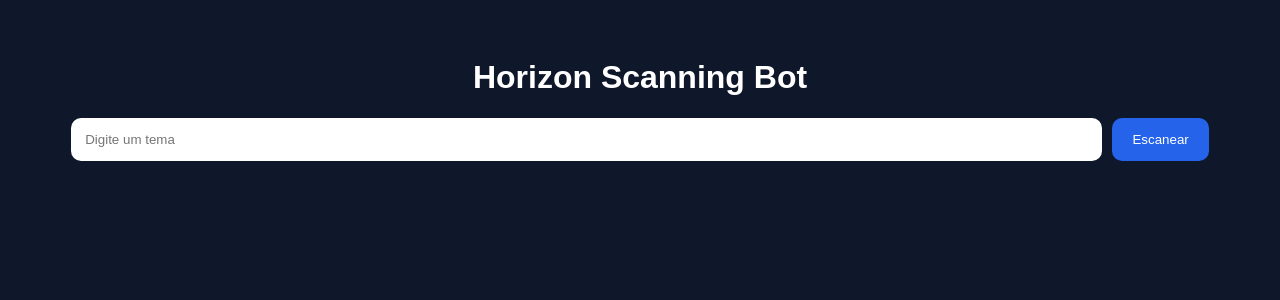
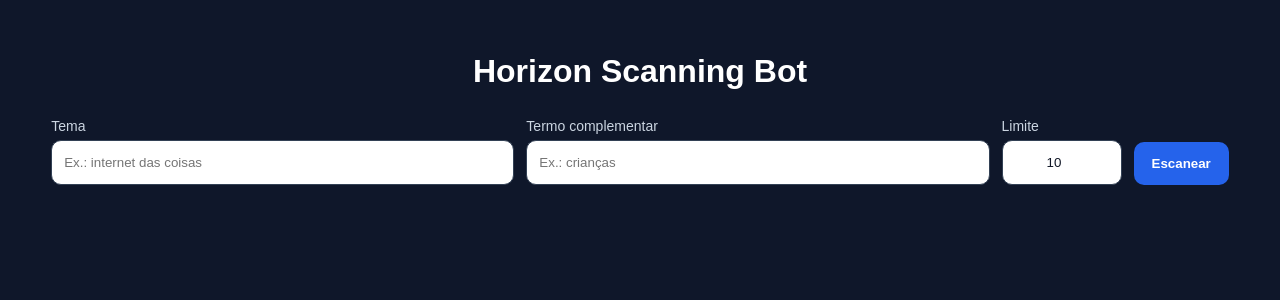
Before and after one commit to edivaldoleitao/scanning_horizon_bot, a FastAPI app: page / in a window 1280 px wide. Shown: the top 300 px of the page. Run offline with FastAPI, Linux system fonts and the light colour scheme.

Commit message:
atualizacao

```diff
--- a/scanning_horizon_bot/app.py
+++ b/scanning_horizon_bot/app.py
@@ -1,36 +1,268 @@
-from fastapi import FastAPI, Request, Form
+# app.py
+from html import escape
+
+from fastapi import FastAPI, Request
 from fastapi.responses import HTMLResponse
-from fastapi.staticfiles import StaticFiles
-from fastapi.templating import Jinja2Templates
 
 from scanner import horizon_scan
 
 app = FastAPI()
-app.mount("/static", StaticFiles(directory="static"), name="static")
 
-templates = Jinja2Templates(directory="templates")
+
+def render_page(results=None, query="", theme="", term="", limit=10, error=""):
+    results = results or []
+
+    rows = ""
+    for i, item in enumerate(results, start=1):
+        rows += f"""
+        <tr>
+            <td>{i}</td>
+            <td>{escape(item.get("title", "—"))}</td>
+            <td>{escape(item.get("source", "—"))}</td>
+            <td>{escape(item.get("published", "—"))}</td>
+            <td>{escape(item.get("summary", "—"))}</td>
+            <td>
+                <a href="{escape(item.get("link", "#"), quote=True)}" target="_blank" rel="noopener">
+                    Abrir
+                </a>
+            </td>
+        </tr>
+        """
+
+    query_html = f"""
+        <p class="query-line">Consulta: <strong>{escape(query)}</strong></p>
+    """ if query else ""
+
+    error_html = f"""
+        <p class="error">{escape(error)}</p>
+    """ if error else ""
+
+    table_html = f"""
+    <div class="table-wrap">
+        <table>
+            <thead>
+                <tr>
+                    <th>#</th>
+                    <th>Título</th>
+                    <th>Fonte</th>
+                    <th>Publicado</th>
+                    <th>Resumo</th>
+                    <th>Link</th>
+                </tr>
+            </thead>
+            <tbody>
+                {rows}
+            </tbody>
+        </table>
+    </div>
+    """ if results else ""
+
+    return f"""
+    <!DOCTYPE html>
+    <html lang="pt-br">
+    <head>
+        <meta charset="UTF-8">
+        <meta name="viewport" content="width=device-width, initial-scale=1.0">
+        <title>Horizon Scanning Bot</title>
+        <style>
+            body {{
+                margin: 0;
+                font-family: Arial, sans-serif;
+                background: #0f172a;
+                color: #e5e7eb;
+            }}
+            .container {{
+                width: 92%;
+                max-width: 1300px;
+                margin: 0 auto;
+                padding: 32px 0 60px;
+            }}
+            h1 {{
+                text-align: center;
+                margin-bottom: 28px;
+                color: #ffffff;
+            }}
+            .search-form {{
+                display: grid;
+                grid-template-columns: 2fr 2fr 120px auto;
+                gap: 12px;
+                align-items: end;
+                margin-bottom: 18px;
+            }}
+            .field {{
+                display: flex;
+                flex-direction: column;
+                gap: 6px;
+            }}
+            .field label {{
+                font-size: 14px;
+                color: #cbd5e1;
+            }}
+            .field input {{
+                padding: 14px 12px;
+                border: 1px solid #334155;
+                border-radius: 10px;
+                background: #ffffff;
+                color: #111827;
+                outline: none;
+            }}
+            .field.small input {{
+                text-align: center;
+            }}
+            button {{
+                padding: 14px 18px;
+                border: none;
+                border-radius: 10px;
+                background: #2563eb;
+                color: white;
+                cursor: pointer;
+                font-weight: 600;
+            }}
+            button:hover {{
+                background: #1d4ed8;
+            }}
+            .query-line {{
+                margin: 16px 0 18px;
+                color: #cbd5e1;
+            }}
+            .error {{
+                margin: 12px 0;
+                color: #fca5a5;
+                font-weight: 700;
+            }}
+            .table-wrap {{
+                overflow-x: auto;
+                background: #111827;
+                border: 1px solid #1f2937;
+                border-radius: 14px;
+            }}
+            table {{
+                width: 100%;
+                border-collapse: collapse;
+                min-width: 1100px;
+            }}
+            th, td {{
+                padding: 14px 12px;
+                border-bottom: 1px solid #1f2937;
+                vertical-align: top;
+                text-align: left;
+            }}
+            th {{
+                background: #1f2937;
+                color: #fff;
+                position: sticky;
+                top: 0;
+            }}
+            td {{
+                color: #e5e7eb;
+            }}
+            a {{
+                color: #60a5fa;
+                text-decoration: none;
+            }}
+            a:hover {{
+                text-decoration: underline;
+            }}
+        </style>
+    </head>
+    <body>
+        <div class="container">
+            <h1>Horizon Scanning Bot</h1>
+
+            <form action="/" method="POST" class="search-form">
+                <div class="field">
+                    <label for="theme">Tema</label>
+                    <input id="theme" name="theme" type="text" placeholder="Ex.: internet das coisas" value="{escape(theme)}" required>
+                </div>
+
+                <div class="field">
+                    <label for="term">Termo complementar</label>
+                    <input id="term" name="term" type="text" placeholder="Ex.: crianças" value="{escape(term)}">
+                </div>
+
+                <div class="field small">
+                    <label for="limit">Limite</label>
+                    <input id="limit" name="limit" type="number" min="1" max="50" value="{int(limit)}">
+                </div>
+
+                <button type="submit">Escanear</button>
+            </form>
+
+            {error_html}
+            {query_html}
+            {table_html}
+        </div>
+    </body>
+    </html>
+    """
 
 
 @app.get("/", response_class=HTMLResponse)
 async def home(request: Request):
-    return templates.TemplateResponse(
-        request=request,
-        name="index.html",
-        context={
-            "results": None
-        }
+    return HTMLResponse(
+        render_page(
+            results=[],
+            query="",
+            theme="",
+            term="",
+            limit=10,
+            error=""
+        )
     )
 
 
 @app.post("/", response_class=HTMLResponse)
-async def run_scan(request: Request, keyword: str = Form(...)):
-    results = horizon_scan(keyword)
+async def run_scan(request: Request):
+    form = await request.form()
 
-    return templates.TemplateResponse(
-        request=request,
-        name="index.html",
-        context={
-            "results": results,
-            "keyword": keyword
-        }
+    theme = str(form.get("theme", "")).strip()
+    term = str(form.get("term", "")).strip()
+    limit_raw = str(form.get("limit", "10")).strip()
+
+    try:
+        limit = int(limit_raw)
+        if limit < 1:
+            limit = 10
+        if limit > 50:
+            limit = 50
+    except ValueError:
+        limit = 10
+
+    if not theme:
+        return HTMLResponse(
+            render_page(
+                results=[],
+                query="",
+                theme=theme,
+                term=term,
+                limit=limit,
+                error="O campo Tema é obrigatório."
+            )
+        )
+
+    try:
+        results = horizon_scan(theme=theme, term=term, limit=limit)
+    except Exception as e:
+        return HTMLResponse(
+            render_page(
+                results=[],
+                query="",
+                theme=theme,
+                term=term,
+                limit=limit,
+                error=f"Erro ao buscar dados: {e}"
+            )
+        )
+
+    query = " ".join(part for part in [theme, term] if part)
+
+    return HTMLResponse(
+        render_page(
+            results=results,
+            query=query,
+            theme=theme,
+            term=term,
+            limit=limit,
+            error=""
+        )
     )
--- a/scanning_horizon_bot/static/style.css
+++ b/scanning_horizon_bot/static/style.css
@@ -1,67 +1,117 @@
+/* static/style.css */
 body {
-
+    margin: 0;
+    font-family: Arial, sans-serif;
     background: #0f172a;
-    color: white;
-    font-family: Arial;
+    color: #e5e7eb;
 }
 
 .container {
-
-    width: 90%;
-    max-width: 1200px;
-    margin: auto;
-    padding: 30px;
+    width: 92%;
+    max-width: 1300px;
+    margin: 0 auto;
+    padding: 32px 0 60px;
 }
 
 h1 {
+    text-align: center;
+    margin-bottom: 28px;
+    color: #ffffff;
+}
 
+.search-form {
+    display: grid;
+    grid-template-columns: 2fr 2fr 120px auto;
+    gap: 12px;
+    align-items: end;
+    margin-bottom: 18px;
+}
+
+.field {
+    display: flex;
+    flex-direction: column;
+    gap: 6px;
+}
+
+.field label {
+    font-size: 14px;
+    color: #cbd5e1;
+}
+
+.field input {
+    padding: 14px 12px;
+    border: 1px solid #334155;
+    border-radius: 10px;
+    background: #ffffff;
+    color: #111827;
+    outline: none;
+}
+
+.field.small input {
     text-align: center;
 }
 
-form {
-
-    display: flex;
-    gap: 10px;
-    margin-bottom: 30px;
+button {
+    padding: 14px 18px;
+    border: none;
+    border-radius: 10px;
+    background: #2563eb;
+    color: white;
+    cursor: pointer;
+    font-weight: 600;
 }
 
-input {
-
-    flex: 1;
-    padding: 14px;
-    border: none;
-    border-radius: 10px;
+button:hover {
+    background: #1d4ed8;
 }
 
-button {
-
-    background: #2563eb;
-    color: white;
-    border: none;
-    border-radius: 10px;
-    padding: 14px 20px;
-    cursor: pointer;
+.error {
+    margin: 12px 0;
+    color: #fca5a5;
+    font-weight: 700;
 }
 
-.report {
-
-    margin-top: 20px;
+.query-line {
+    margin: 16px 0 18px;
+    color: #cbd5e1;
 }
 
-.card {
-
-    background: #1e293b;
-    padding: 20px;
+.table-wrap {
+    overflow-x: auto;
+    background: #111827;
+    border: 1px solid #1f2937;
     border-radius: 14px;
-    margin-bottom: 20px;
 }
 
-.card h3 {
-
-    margin-top: 0;
+table {
+    width: 100%;
+    border-collapse: collapse;
+    min-width: 1100px;
 }
 
-.card a {
+th, td {
+    padding: 14px 12px;
+    border-bottom: 1px solid #1f2937;
+    vertical-align: top;
+    text-align: left;
+}
 
+th {
+    background: #1f2937;
+    color: #fff;
+    position: sticky;
+    top: 0;
+}
+
+td {
+    color: #e5e7eb;
+}
+
+a {
     color: #60a5fa;
+    text-decoration: none;
 }
+
+a:hover {
+    text-decoration: underline;
+}
--- a/scanning_horizon_bot/templates/index.html
+++ b/scanning_horizon_bot/templates/index.html
@@ -1,81 +1,71 @@
+<!-- templates/index.html -->
 <!DOCTYPE html>
 <html lang="pt-br">
+<head>
+    <meta charset="UTF-8">
+    <meta name="viewport" content="width=device-width, initial-scale=1.0">
+    <title>Horizon Scanning Bot</title>
+    <link rel="stylesheet" href="/static/style.css">
+</head>
+<body>
+<div class="container">
+    <h1>Horizon Scanning Bot</h1>
 
-<head>
+    <form action="/" method="POST" class="search-form">
+        <div class="field">
+            <label for="theme">Tema</label>
+            <input id="theme" name="theme" type="text" placeholder="Ex.: internet das coisas" value="{{ theme }}" required>
+        </div>
 
-    <meta charset="UTF-8">
+        <div class="field">
+            <label for="term">Termo complementar</label>
+            <input id="term" name="term" type="text" placeholder="Ex.: crianças" value="{{ term }}">
+        </div>
 
-    <title>
-        Horizon Scanner
-    </title>
+        <div class="field small">
+            <label for="limit">Limite</label>
+            <input id="limit" name="limit" type="number" min="1" max="50" value="{{ limit }}">
+        </div>
 
-    <link
-        rel="stylesheet"
-        href="/static/style.css"
-    >
-
-</head>
-
-<body>
-
-<div class="container">
-
-    <h1>
-        Horizon Scanning Bot
-    </h1>
-
-    <form method="POST">
-
-        <input
-            type="text"
-            name="keyword"
-            placeholder="Digite um tema"
-            required
-        >
-
-        <button type="submit">
-            Escanear
-        </button>
-
+        <button type="submit">Escanear</button>
     </form>
 
-    {% if results %}
-
-    <div class="report">
-
-        <h2>
-            Relatório:
-            {{ keyword }}
-        </h2>
-
-        {% for item in results %}
-
-        <div class="card">
-
-            <h3>
-                {{ item.title }}
-            </h3>
-
-            <p>
-                {{ item.summary }}
-            </p>
-
-            <a
-                href="{{ item.link }}"
-                target="_blank"
-            >
-                Ler mais
-            </a>
-
-        </div>
-
-        {% endfor %}
-
-    </div>
-
+    {% if error %}
+        <p class="error">{{ error }}</p>
     {% endif %}
 
+    {% if query %}
+        <p class="query-line">Consulta: <strong>{{ query }}</strong></p>
+    {% endif %}
+
+    {% if results %}
+    <div class="table-wrap">
+        <table>
+            <thead>
+                <tr>
+                    <th>#</th>
+                    <th>Título</th>
+                    <th>Fonte</th>
+                    <th>Publicado</th>
+                    <th>Resumo</th>
+                    <th>Link</th>
+                </tr>
+            </thead>
+            <tbody>
+                {% for item in results %}
+                <tr>
+                    <td>{{ loop.index }}</td>
+                    <td>{{ item.title }}</td>
+                    <td>{{ item.source }}</td>
+                    <td>{{ item.published }}</td>
+                    <td>{{ item.summary }}</td>
+                    <td><a href="{{ item.link }}" target="_blank" rel="noopener">Abrir</a></td>
+                </tr>
+                {% endfor %}
+            </tbody>
+        </table>
+    </div>
+    {% endif %}
 </div>
-
 </body>
 </html>
```
Also changed, not shown: scanning_horizon_bot/scanner.py (+69 -17 lines).
